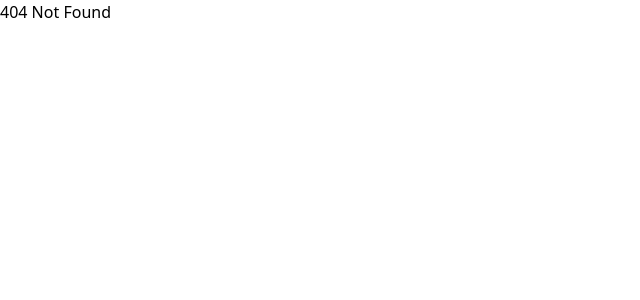
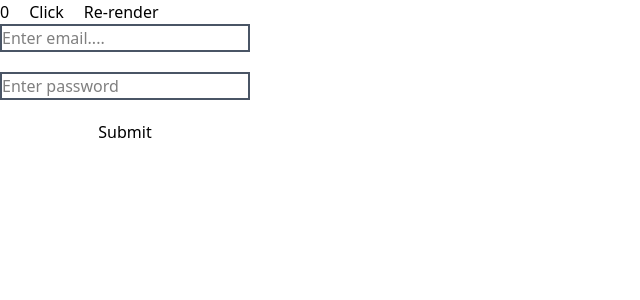
Before and after one commit to lamtailoi2/react-example, a React (Vite) app: page /use-ref in a window 1280 px wide. Before the commit this address had no page. Shown: the top 300 px of the page, without its empty margins (0-640 px from the left). Built offline with nearby package versions, Linux system fonts and the light colour scheme.

Commit message:
add UseRefDemo

```diff
--- a/src/index.css
+++ b/src/index.css
@@ -12,9 +12,9 @@
   text-rendering: optimizeLegibility;
   -webkit-font-smoothing: antialiased;
   -moz-osx-font-smoothing: grayscale;
-}
+} */
 
-a {
+/* a {
   font-weight: 500;
   color: #646cff;
   text-decoration: inherit;
--- /dev/null
+++ b/src/pages/UseRefDemo.jsx
@@ -0,0 +1,36 @@
+import { useRef, useState } from "react"
+
+export default function UseRefDemo() {
+    const [isRender, setIsRender] = useState(false);
+    const countRef = useRef(0)
+    const emailRef = useRef()
+    const passwordRef = useRef()
+
+    const handleClick = () => {
+        countRef.current += 1
+        console.log(countRef.current);
+    }
+
+    const handleSubmit = (e) => {
+        e.preventDefault()
+        console.log(">>>Submit Data: ", { email: emailRef.current.value, password: passwordRef.current.value });
+
+    }
+
+    return (
+        <div>
+            <div className="flex gap-x-5">
+                <span>{countRef.current}</span>
+                <button onClick={handleClick}>Click</button>
+                <button onClick={() => setIsRender(!isRender)}>Re-render</button>
+            </div>
+            <form onSubmit={handleSubmit} className="flex flex-col w-[250px] gap-5">
+                <input type="text" className="border-2 border-gray-600" placeholder="Enter email...." ref={emailRef} />
+                <input type="password" className="border-2 border-gray-600" placeholder="Enter password" ref={passwordRef} />
+                <button type="submit">Submit</button>
+            </form>
+
+        </div>
+
+    )
+}
--- a/src/routes/index.js
+++ b/src/routes/index.js
@@ -5,7 +5,7 @@ import UseContextDemo from "../pages/UseContextDemo/UseContextDemo";
 import UseCallBackDemo from "../pages/UseCallBackDemo/UseCallBackDemo";
 import NotFound from "../pages/NotFound";
 import UseMemoDemo from "../pages/UseMemoDemo";
-
+import UseRefDemo from "../pages/UseRefDemo";
 const publicRoutes = [
     { path: "use-state", component: UseStateDemo },
     { path: "use-effect", component: UseEffectDemo },
@@ -13,6 +13,7 @@ const publicRoutes = [
     { path: "use-context", component: UseContextDemo },
     { path: "use-callback", component: UseCallBackDemo },
     { path: "use-memo", component: UseMemoDemo },
+    { path: "use-ref", component: UseRefDemo },
     { path: "*", component: NotFound }
 ]
 
```
